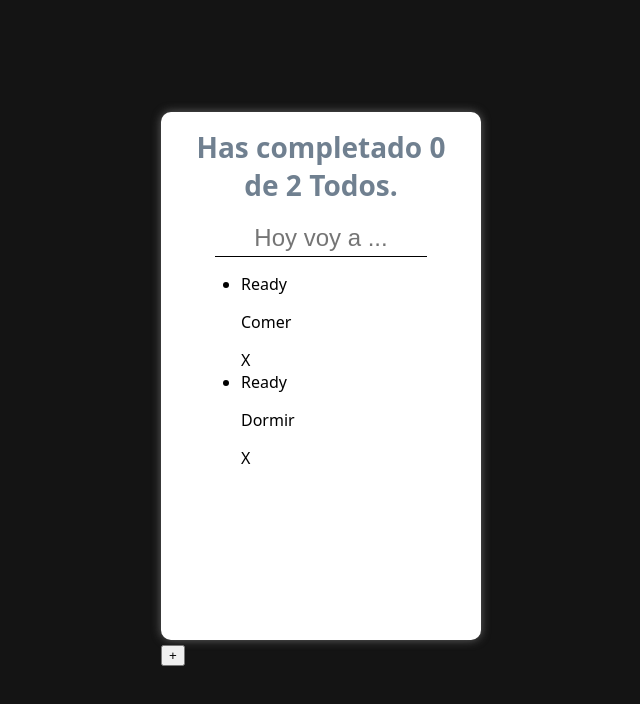
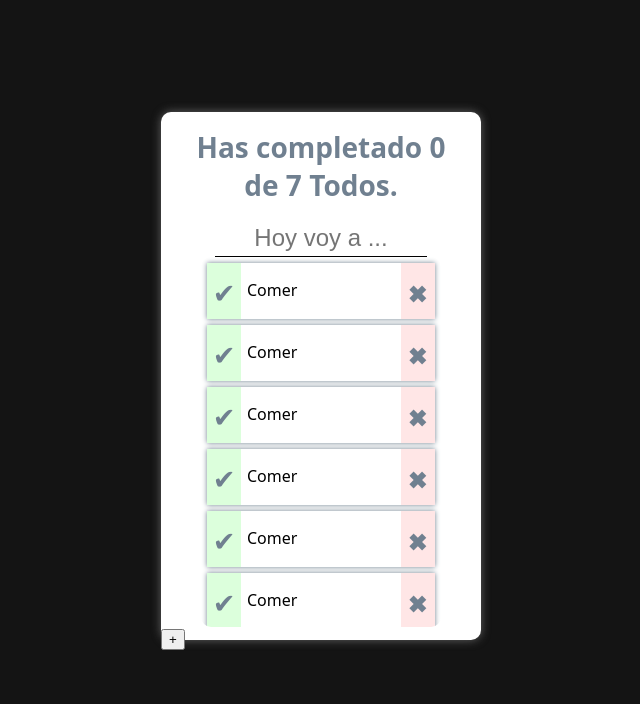
Before and after one commit to Gtifaro/Tasker, a React (Create React App) app: page / in a window 1280 px wide. Shown: the top 704 px of the page, without its empty margins (319-959 px from the left). Built offline with nearby package versions, Linux system fonts and the light colour scheme.

Commit message:
Add more desing and some animations

```diff
--- a/src/App.js
+++ b/src/App.js
@@ -10,7 +10,12 @@ function App() {
 
   var Todos = [
     {text: "Comer", finished: false},
-    {text: "Dormir", finished: false}
+    {text: "Comer", finished: false},
+    {text: "Comer", finished: false},
+    {text: "Comer", finished: false},
+    {text: "Comer", finished: false},
+    {text: "Comer", finished: false},
+    {text: "Comer", finished: false}
   ]
 
   return (
--- a/src/components/TodoItem.jsx
+++ b/src/components/TodoItem.jsx
@@ -1,12 +1,13 @@
 import React from 'react';
+import "../styles/TodoItem.css";
 
 function TodoItem(props) {
     return (
         <React.Fragment>
-            <li>
-                <span>Ready</span>
-                <p>{props.text}</p>
-                <span>X</span>
+            <li className={`task ${props.finished && 'checked'}`}>
+                <span className={`ready`}>✔</span>
+                <p className='text'>{props.text}</p>
+                <span className='delete'>🞮</span>
             </li>
         </React.Fragment>
     );
--- a/src/components/TodoList.jsx
+++ b/src/components/TodoList.jsx
@@ -5,7 +5,7 @@ function TodoList(props) {
     return (
         <React.Fragment>
             <div className='todolist'>
-                <ul>
+                <ul className='list'>
                     {props.children}
                 </ul>
             </div>
--- /dev/null
+++ b/src/styles/TodoItem.css
@@ -0,0 +1,63 @@
+.task{
+    margin: 2.5%;
+    padding: 0;
+    width: 95%;
+    height: 7vh;
+    display: block;
+    box-sizing: border-box;
+    list-style: none;
+    box-shadow: 0px 0px 5px slategray;
+}
+.ready{
+    margin: 0px !important;
+    padding: 5% 0;
+    width: 15%;
+    height: 100%;
+    box-sizing: border-box;
+    display: block;
+    float: left;
+    font-size: 1.7rem;
+    text-align: center;
+    background-color: rgb(220, 255, 220);
+    color: slategrey;
+    transition: .1s;
+}
+.ready:hover{
+    background-color: rgb(150, 255, 150);
+    color: white;
+    transition: .3s;
+}
+.text{
+    margin: 0px !important;
+    padding: 7% 2.5%;
+    width: 70%;
+    height: 100%;
+    box-sizing: border-box;
+    display: block;
+    float: left;
+    font-size: 1rem;
+}
+.delete{
+    margin: 0px !important;
+    padding: 5% 0;
+    width: 15%;
+    height: 100%;
+    box-sizing: border-box;
+    display: block;
+    float: left;
+    font-size: 1.7rem;
+    text-align: center;
+    background-color: rgb(255, 230, 230);
+    color: slategrey;
+    transition: .1s;
+}
+
+.delete:hover{
+    background-color: rgb(255, 150, 150);
+    color: white;
+    transition: .3s;
+}
+.checked{
+    opacity: .5;
+    transition: .3s;
+}
--- a/src/styles/TodoList.css
+++ b/src/styles/TodoList.css
@@ -6,4 +6,15 @@
     width: 75%;
     height: 70%;
     border-radius: 10px;
+    overflow-y: auto;
+
 }
+.todolist::-webkit-scrollbar{
+    display: none;
+}
+.list{
+    margin: 0;
+    padding: 0;
+    display: block;
+    box-sizing: border-box;
+}
```
